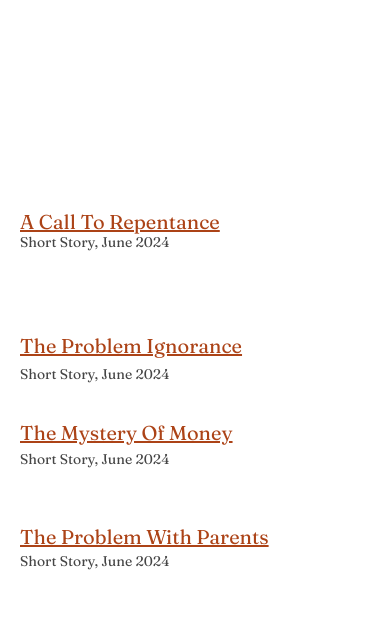
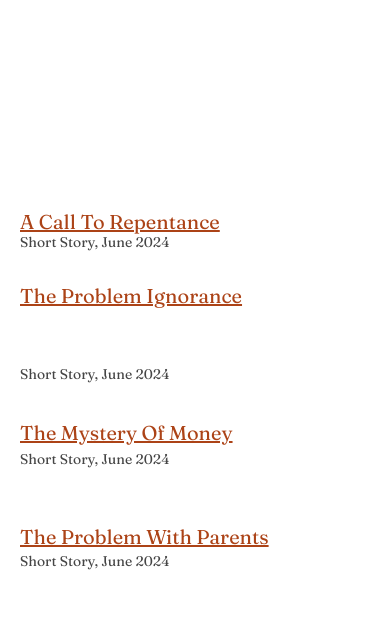
Before and after one commit to somto-arch/shortchristianbooks.github.io, a plain HTML site: page index.html in a window 390 px wide. Shown: the part 171-796 px from the top of the page. Drawn offline with Linux system fonts and the light colour scheme.

Commit message:
Update index.css

```diff
--- a/index.css
+++ b/index.css
@@ -390,7 +390,7 @@
 
         .second {
             left: -70px;
-            bottom: 225px;
+            bottom: 275px;
             margin: 90px;
             font-size: 20px;
         }
```
